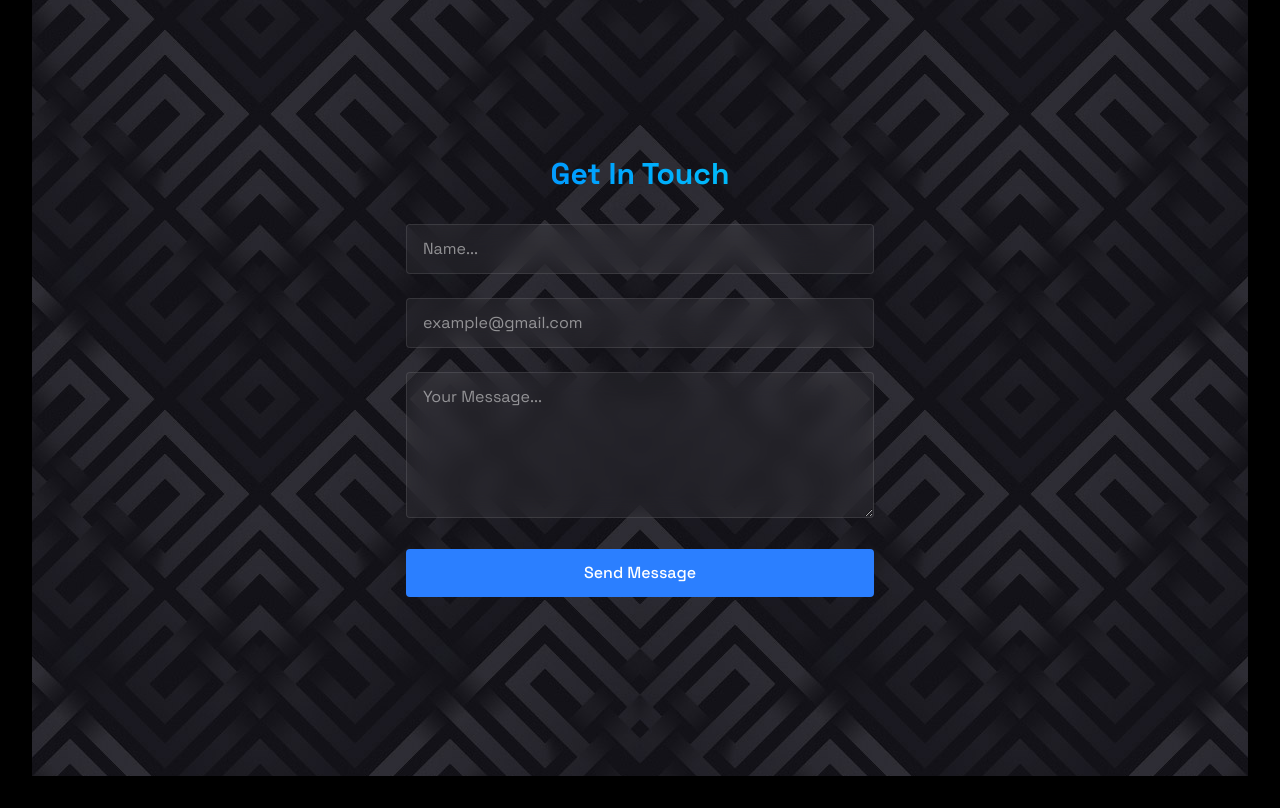
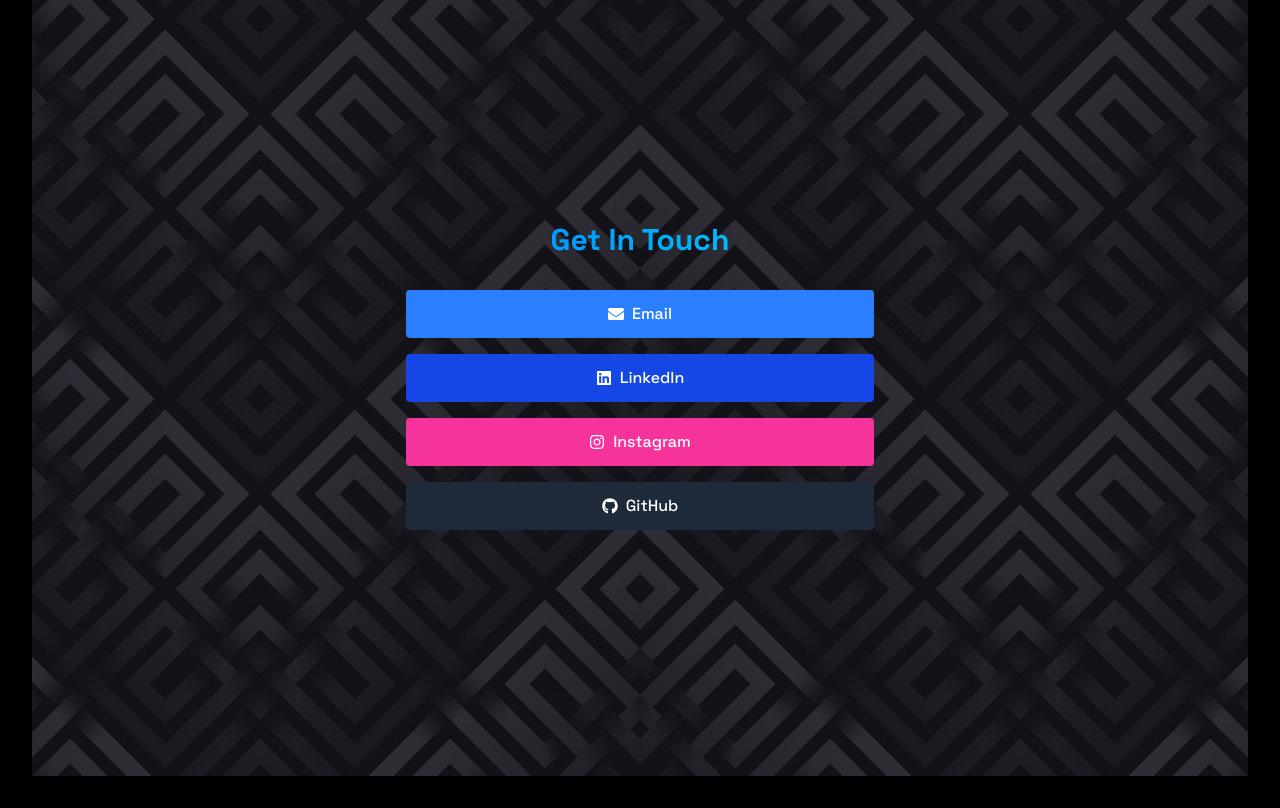
Before and after one commit to Amitesh218/amitesh218.github.io, a React (Vite) app: page / in a window 1280 px wide. Shown: the part 2480-3288 px from the top of the page. Built offline with nearby package versions, Linux system fonts and the light colour scheme.

Commit message:
removed emailjs functionality

```diff
--- a/package.json
+++ b/package.json
@@ -17,6 +17,7 @@
     "emailjs-com": "^3.2.0",
     "react": "^18.3.1",
     "react-dom": "^18.3.1",
+    "react-icons": "^5.5.0",
     "tailwindcss": "^4.0.0"
   },
   "devDependencies": {
--- a/src/components/sections/Contact.jsx
+++ b/src/components/sections/Contact.jsx
@@ -1,95 +1,59 @@
-import { useState } from "react";
 import { RevealOnScroll } from "../RevealOnScroll";
-import emailjs from "emailjs-com";
+import { FaEnvelope, FaLinkedin, FaInstagram, FaGithub } from "react-icons/fa";
 
 export const Contact = () => {
-  const [formData, setFormData] = useState({
-    name: "",
-    email: "",
-    message: "",
-  });
-
-  const handleSubmit = (e) => {
-    e.preventDefault();
-
-    emailjs
-      .sendForm(
-        import.meta.env.VITE_SERVICE_ID,
-        import.meta.env.VITE_TEMPLATE_ID,
-        e.target,
-        import.meta.env.VITE_PUBLIC_KEY
-      )
-      .then((result) => {
-        alert("Message Sent!");
-        setFormData({ name: "", email: "", message: "" });
-      })
-      .catch(() => alert("Oops! Something went wrong. Please try again."));
-  };
-
   return (
     <section
       id="contact"
       className="min-h-screen flex items-center justify-center py-20"
     >
       <RevealOnScroll>
-        <div className="px-4 w-full min-w-[300px] md:w-[500px] sm:w-2/3 p-6">
-          <h2 className="text-3xl font-bold mb-8 bg-gradient-to-r from-blue-500 to-cyan-400 bg-clip-text text-transparent text-center">
-            {" "}
+        <div className="px-4 w-full min-w-[300px] md:w-[500px] sm:w-2/3 p-6 text-center">
+          <h2 className="text-3xl font-bold mb-8 bg-gradient-to-r from-blue-500 to-cyan-400 bg-clip-text text-transparent">
             Get In Touch
           </h2>
-          <form className="space-y-6" onSubmit={handleSubmit}>
-            <div className="relative">
-              <input
-                type="text"
-                id="name"
-                name="name"
-                required
-                value={formData.name}
-                className="w-full bg-white/5 border border-white/10 backdrop-blur-md rounded px-4 py-3 text-white transition focus:outline-none focus:border-blue-500 focus:bg-blue-500/5"
-                placeholder="Name..."
-                onChange={(e) =>
-                  setFormData({ ...formData, name: e.target.value })
-                }
-              />
-            </div>
 
-            <div className="relative">
-              <input
-                type="email"
-                id="email"
-                name="email"
-                required
-                value={formData.email}
-                className="w-full bg-white/5 border border-white/10 backdrop-blur-md rounded px-4 py-3 text-white transition focus:outline-none focus:border-blue-500 focus:bg-blue-500/5"
-                placeholder="example@gmail.com"
-                onChange={(e) =>
-                  setFormData({ ...formData, email: e.target.value })
-                }
-              />
-            </div>
+          <div className="flex flex-col space-y-4">
+            {/* Email */}
+            <a
+              href="mailto:amitesh.rwl@gmail.com"
+              target="_blank"
+              rel="noopener noreferrer"
+              className="flex items-center justify-center w-full bg-blue-500 text-white py-3 px-6 rounded font-medium transition hover:-translate-y-0.5 hover:shadow-lg"
+            >
+              <FaEnvelope className="mr-2" /> Email
+            </a>
 
-            <div className="relative">
-              <textarea
-                id="message"
-                name="message"
-                required
-                rows={5}
-                value={formData.message}
-                className="w-full bg-white/5 border border-white/10 backdrop-blur-md rounded px-4 py-3 text-white transition focus:outline-none focus:border-blue-500 focus:bg-blue-500/5"
-                placeholder="Your Message..."
-                onChange={(e) =>
-                  setFormData({ ...formData, message: e.target.value })
-                }
-              />
-            </div>
+            {/* LinkedIn */}
+            <a
+              href="https://www.linkedin.com/in/amitesh-rawal/"
+              target="_blank"
+              rel="noopener noreferrer"
+              className="flex items-center justify-center w-full bg-blue-700 text-white py-3 px-6 rounded font-medium transition hover:-translate-y-0.5 hover:shadow-lg"
+            >
+              <FaLinkedin className="mr-2" /> LinkedIn
+            </a>
 
-            <button
-              type="submit"
-              className="w-full bg-blue-500 text-white py-3 px-6 rounded font-medium transition relative overflow-hidden hover:-translate-y-0.5 hover:shadow-[0_0_15px_rgba(59,130,246,0.4)]"
+            {/* Instagram */}
+            <a
+              href="https://www.instagram.com/your-instagram/"
+              target="_blank"
+              rel="noopener noreferrer"
+              className="flex items-center justify-center w-full bg-pink-500 text-white py-3 px-6 rounded font-medium transition hover:-translate-y-0.5 hover:shadow-lg"
             >
-              Send Message
-            </button>
-          </form>
+              <FaInstagram className="mr-2" /> Instagram
+            </a>
+
+            {/* GitHub */}
+            <a
+              href="https://github.com/your-github"
+              target="_blank"
+              rel="noopener noreferrer"
+              className="flex items-center justify-center w-full bg-gray-800 text-white py-3 px-6 rounded font-medium transition hover:-translate-y-0.5 hover:shadow-lg"
+            >
+              <FaGithub className="mr-2" /> GitHub
+            </a>
+          </div>
         </div>
       </RevealOnScroll>
     </section>
```
Also changed, not shown: 1 other file (tests, documents, lock files or other folders).
